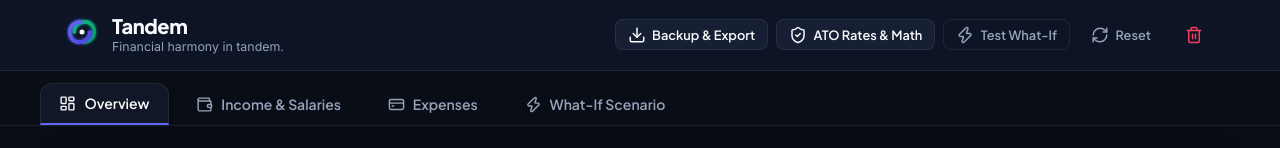
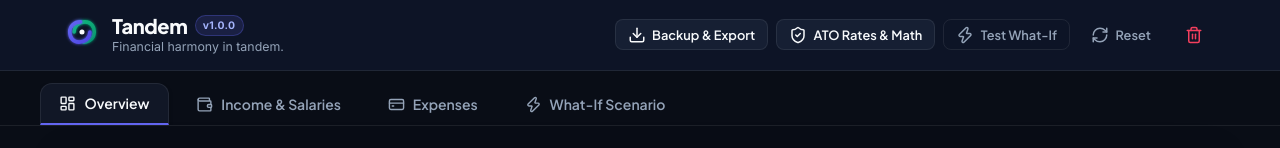
Before and after one commit to ibram-saleeb/household-clarity, a React (Vite) app: page / in a window 1280 px wide. Shown: the top 148 px of the page. Built offline with nearby package versions, Linux system fonts and the light colour scheme.

Commit message:
release: Publish v1.0.0 Initial Production Release with SemVer Framework, CHANGELOG.md, and version badges

```diff
--- a/package.json
+++ b/package.json
@@ -1,7 +1,7 @@
 {
   "name": "tandem",
   "private": true,
-  "version": "0.0.0",
+  "version": "1.0.0",
   "type": "module",
   "scripts": {
     "dev": "vite",
--- a/src/components/Header.jsx
+++ b/src/components/Header.jsx
@@ -1,6 +1,7 @@
 import React from 'react';
 import { ShieldCheck, RefreshCw, Zap, Trash2, Download } from 'lucide-react';
 import { TandemLogo } from './TandemLogo';
+import { APP_VERSION } from '../config/version.js';
 
 export function Header({
   scenarioMode,
@@ -16,7 +17,10 @@ export function Header({
         <div className="brand-section">
           <TandemLogo size="md" />
           <div>
-            <h1 className="app-title">Tandem</h1>
+            <div className="brand-title-row">
+              <h1 className="app-title">Tandem</h1>
+              <span className="version-pill" title={`Strict Release Version v${APP_VERSION}`}>v{APP_VERSION}</span>
+            </div>
             <p className="app-subtitle">Financial harmony in tandem.</p>
           </div>
         </div>
--- /dev/null
+++ b/src/config/version.js
@@ -0,0 +1,7 @@
+/**
+ * Tandem Single Source of Truth Version Configuration
+ * Strict Semantic Versioning (SemVer: MAJOR.MINOR.PATCH)
+ */
+export const APP_VERSION = '1.0.0';
+export const APP_BUILD_DATE = '2026-07-28';
+export const APP_RELEASE_NAME = 'Tandem Financial Harmony v1.0';
--- a/src/index.css
+++ b/src/index.css
@@ -136,6 +136,23 @@ h1, h2, h3, h4, h5, h6 {
   align-items: center;
   justify-content: center;
   font-size: 1.35rem;
+}
+
+.brand-title-row {
+  display: flex;
+  align-items: center;
+  gap: 0.45rem;
+}
+
+.version-pill {
+  background: rgba(99, 102, 241, 0.15);
+  border: 1px solid rgba(99, 102, 241, 0.3);
+  color: #A5B4FC;
+  font-size: 0.65rem;
+  font-weight: 800;
+  padding: 0.1rem 0.45rem;
+  border-radius: var(--radius-full);
+  letter-spacing: 0.03em;
 }
 
 .app-title {
```
Also changed, not shown: 2 other files (tests, documents, lock files or other folders).
